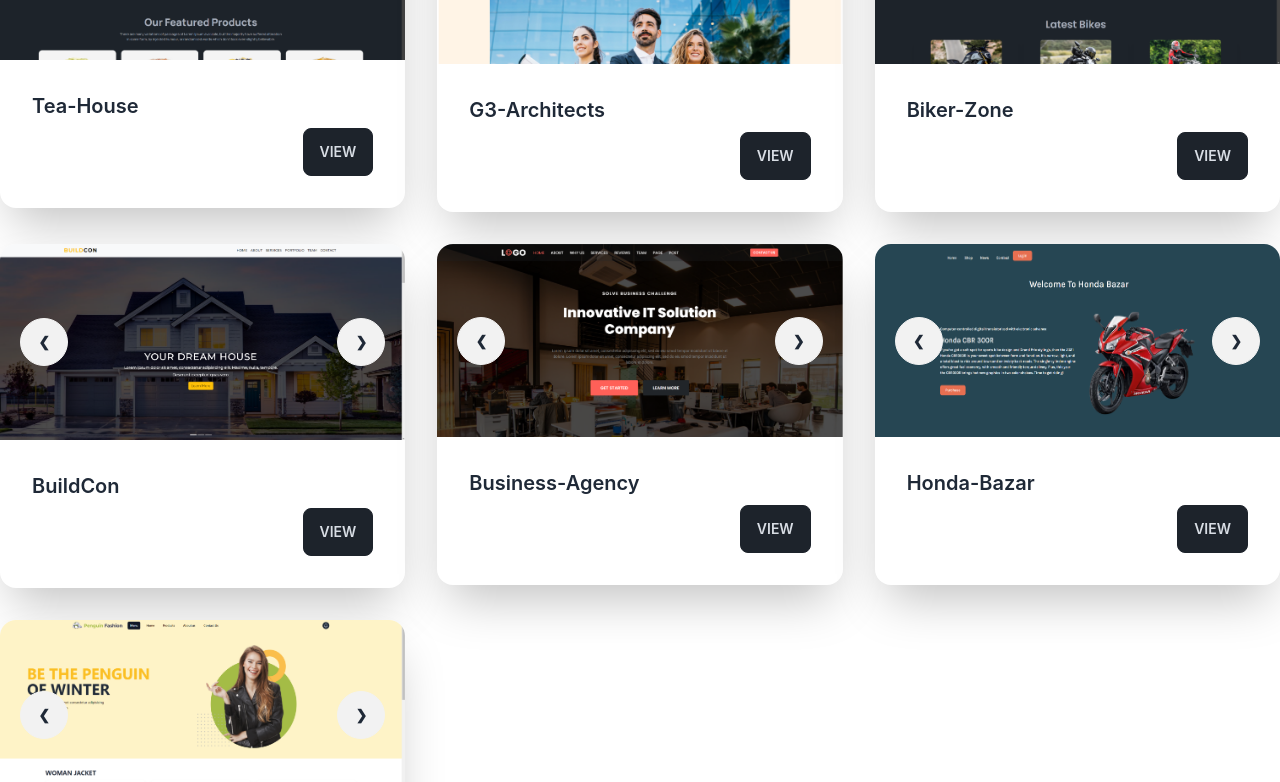
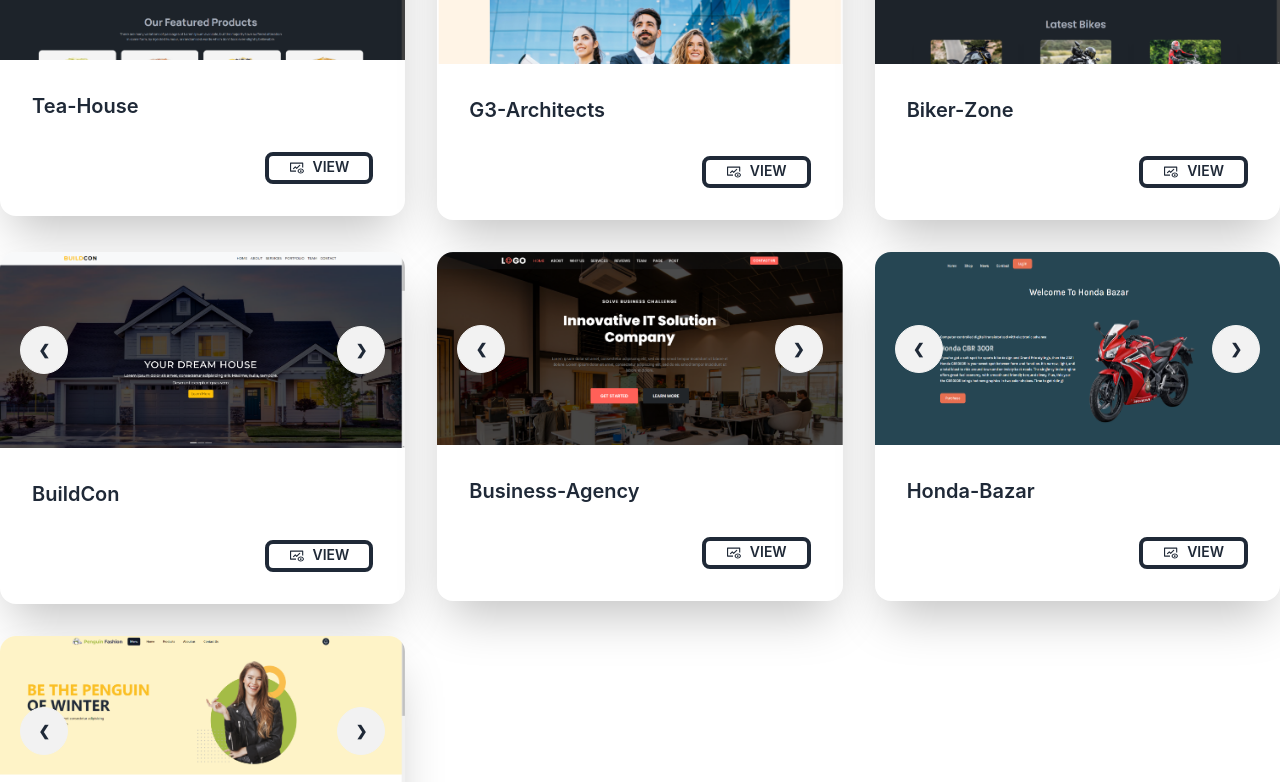
Before and after one commit to Sawom/Md_Abdur_Rashid, a React (Create React App) app: page /psd in a window 1280 px wide. Shown: the part 1540-2322 px from the top of the page. Built offline with nearby package versions, Linux system fonts and the light colour scheme.

Commit message:
button updated with icons

```diff
--- a/src/Components/Academic/Academic.js
+++ b/src/Components/Academic/Academic.js
@@ -8,6 +8,7 @@ import ac6 from '../../images/academic/ac6.png';
 import ac7 from '../../images/academic/ac7.png';
 import ac8 from '../../images/academic/ac8.png';
 import ac9 from '../../images/academic/ac9.jpg';
+
 
 const Academic = () => {
     return (
--- a/src/Components/Home/About/About.js
+++ b/src/Components/Home/About/About.js
@@ -2,8 +2,6 @@ import React from 'react';
 import Me from '../../../images/cvpics.png'
 import './About.css';
 import { FaDownload } from 'react-icons/fa';
-
-
 
 const About = () => {
     return (
--- a/src/Components/Mern/Mern.js
+++ b/src/Components/Mern/Mern.js
@@ -5,6 +5,8 @@ import mern3 from '../../images/mern/arsTravels/mern3.png';
 import mern4 from '../../images/mern/arsTravels/mern4.png';
 import mern5 from '../../images/mern/arsTravels/mern5.png';
 import mern6 from '../../images/mern/arsTravels/mern6.png';
+import { AiOutlineFundView } from 'react-icons/ai';
+
 
 const Mern = () => {
     return (
@@ -47,7 +49,9 @@ const Mern = () => {
                                 <h2 className="card-title">ARS-Travels</h2>
                                 <div className="card-actions justify-end">
                                     <a href="https://toursite-44305.web.app/"  target="_blank" >
-                                        <button className="btn btn-active btn-neutral"> View</button>
+                                        <button className="btn btn-outline btn-sm border-4 mt-6">
+                                            <span className='flex px-2'><AiOutlineFundView className='mr-2' size={16} /> view  </span>
+                                        </button>
                                     </a>
                                 </div>
                             </div>
@@ -90,7 +94,9 @@ const Mern = () => {
                                 {/* <p>If a dog chews shoes whose shoes does he choose?</p> */}
                                 <div className="card-actions justify-end">
                                     <a href="https://ecommerceapp-f7c88.web.app/"  target="_blank" >
-                                        <button className="btn btn-active btn-neutral"> View</button>
+                                        <button className="btn btn-outline btn-sm border-4 mt-6">
+                                            <span className='flex px-2'><AiOutlineFundView className='mr-2' size={16} /> view  </span>
+                                        </button>
                                     </a>
                                 </div>
                             </div>
--- a/src/Components/PSDtoHTML/PSDtoHTML.js
+++ b/src/Components/PSDtoHTML/PSDtoHTML.js
@@ -20,6 +20,8 @@ import psd17 from '../../images/psd/psd17.png';
 import psd18 from '../../images/psd/psd18.png';
 import psd19 from '../../images/psd/psd19.png';
 import psd20 from '../../images/psd/psd20.png';
+import { AiOutlineFundView } from 'react-icons/ai';
+
 
 const PSDtoHTML = () => {
     return (
@@ -62,7 +64,9 @@ const PSDtoHTML = () => {
                                 <h2 className="card-title"> Tea-House </h2>
                                 <div className="card-actions justify-end">
                                     <a href="https://sawom.github.io/Tea-House-ph/"  target="_blank" >
-                                        <button className="btn btn-active btn-neutral"> View</button>
+                                        <button className="btn btn-outline btn-sm border-4 mt-6">
+                                            <span className='flex px-2'><AiOutlineFundView className='mr-2' size={16} /> view  </span>
+                                        </button>
                                     </a>
                                 </div>
                             </div>
@@ -104,7 +108,9 @@ const PSDtoHTML = () => {
                                 <h2 className="card-title">G3-Architects</h2>
                                 <div className="card-actions justify-end">
                                     <a href="https://sawom.github.io/G3-Architects-ph/"  target="_blank" >
-                                        <button className="btn btn-active btn-neutral"> View</button>
+                                        <button className="btn btn-outline btn-sm border-4 mt-6">
+                                            <span className='flex px-2'><AiOutlineFundView className='mr-2' size={16} /> view  </span>
+                                        </button>
                                     </a>
                                 </div>
                             </div>
@@ -146,7 +152,9 @@ const PSDtoHTML = () => {
                                 <h2 className="card-title">Biker-Zone</h2>
                                 <div className="card-actions justify-end">
                                     <a href="https://sawom.github.io/Biker-Zone-ph/"  target="_blank" >
-                                        <button className="btn btn-active btn-neutral"> View</button>
+                                        <button className="btn btn-outline btn-sm border-4 mt-6">
+                                            <span className='flex px-2'><AiOutlineFundView className='mr-2' size={16} /> view  </span>
+                                        </button>
                                     </a>
                                 </div>
                             </div>
@@ -188,7 +196,9 @@ const PSDtoHTML = () => {
                                 <h2 className="card-title">BuildCon</h2>
                                 <div className="card-actions justify-end">
                                     <a href="https://sawom.github.io/BuildCon-ph/"  target="_blank" >
-                                        <button className="btn btn-active btn-neutral"> View</button>
+                                        <button className="btn btn-outline btn-sm border-4 mt-6">
+                                            <span className='flex px-2'><AiOutlineFundView className='mr-2' size={16} /> view  </span>
+                                        </button>
                                     </a>
                                 </div>
                             </div>
@@ -230,7 +240,9 @@ const PSDtoHTML = () => {
                                 <h2 className="card-title">Business-Agency</h2>
                                 <div className="card-actions justify-end">
                                     <a href="https://sawom.github.io/Business-Agency-ph/"  target="_blank" >
-                                        <button className="btn btn-active btn-neutral"> View</button>
+                                        <button className="btn btn-outline btn-sm border-4 mt-6">
+                                            <span className='flex px-2'><AiOutlineFundView className='mr-2' size={16} /> view  </span>
+                                        </button>
                                     </a>
                                 </div>
                             </div>
@@ -272,7 +284,9 @@ const PSDtoHTML = () => {
                                 <h2 className="card-title">Honda-Bazar</h2>
                                 <div className="card-actions justify-end">
                                     <a href="https://sawom.github.io/WDPr8-Honda-Bazar/index.html"  target="_blank" >
-                                        <button className="btn btn-active btn-neutral"> View</button>
+                                        <button className="btn btn-outline btn-sm border-4 mt-6">
+                                            <span className='flex px-2'><AiOutlineFundView className='mr-2' size={16} /> view  </span>
+                                        </button>
                                     </a>
                                 </div>
                             </div>
@@ -307,7 +321,9 @@ const PSDtoHTML = () => {
                                 <h2 className="card-title">Penguin-Fashion</h2>
                                 <div className="card-actions justify-end">
                                     <a href="https://sawom.github.io/WDPr7-Penguin-Fashion/index.html"  target="_blank" >
-                                        <button className="btn btn-active btn-neutral"> View</button>
+                                        <button className="btn btn-outline btn-sm border-4 mt-6">
+                                            <span className='flex px-2'><AiOutlineFundView className='mr-2' size={16} /> view  </span>
+                                        </button>
                                     </a>
                                 </div>
                             </div>
--- a/src/Components/ReactProject/ReactProject.js
+++ b/src/Components/ReactProject/ReactProject.js
@@ -5,6 +5,8 @@ import react3 from '../../images/react/react3.png';
 import react4 from '../../images/react/react4.png';
 import react5 from '../../images/react/react5.png';
 import react6 from '../../images/react/react6.png';
+import { AiOutlineFundView } from 'react-icons/ai';
+
 
 const ReactProject = () => {
     return (
@@ -17,7 +19,9 @@ const ReactProject = () => {
                         <h2 className="card-title"> Auto Repair Services </h2>
                             <div className="card-actions justify-end">
                                 <a href="https://moduleten-f3434.web.app/"  target="_blank" >
-                                    <button className="btn btn-active btn-neutral"> View</button>
+                                    <button className="btn btn-outline btn-sm border-4 mt-6">
+                                        <span className='flex px-2'><AiOutlineFundView className='mr-2' size={16} /> view  </span>
+                                    </button>
                                 </a>
                             </div>
                     </div>
@@ -29,7 +33,9 @@ const ReactProject = () => {
                         <h2 className="card-title"> Ema-Jhon </h2>
                             <div className="card-actions justify-end">
                                 <a href="https://webproject-94b72.web.app/"  target="_blank" >
-                                    <button className="btn btn-active btn-neutral"> View</button>
+                                    <button className="btn btn-outline btn-sm border-4 mt-6">
+                                        <span className='flex px-2'><AiOutlineFundView className='mr-2' size={16} /> view  </span>
+                                    </button>
                                 </a>
                             </div>
                     </div>
@@ -41,7 +47,9 @@ const ReactProject = () => {
                         <h2 className="card-title"> Medi-Care-Medicine-Shop </h2>
                             <div className="card-actions justify-end">
                                 <a href="https://medicinesite.web.app/"  target="_blank" >
-                                    <button className="btn btn-active btn-neutral"> View</button>
+                                    <button className="btn btn-outline btn-sm border-4 mt-6">
+                                        <span className='flex px-2'><AiOutlineFundView className='mr-2' size={16} /> view  </span>
+                                    </button>
                                 </a>
                             </div>
                     </div>
@@ -53,7 +61,9 @@ const ReactProject = () => {
                         <h2 className="card-title"> EduCare </h2>
                             <div className="card-actions justify-end">
                                 <a href="https://elegant-sunshine-612c50.netlify.app/"  target="_blank" >
-                                    <button className="btn btn-active btn-neutral"> View</button>
+                                    <button className="btn btn-outline btn-sm border-4 mt-6">
+                                        <span className='flex px-2'><AiOutlineFundView className='mr-2' size={16} /> view  </span>
+                                    </button>
                                 </a>
                             </div>
                     </div>
@@ -65,7 +75,9 @@ const ReactProject = () => {
                         <h2 className="card-title"> Restaurant (SPA) </h2>
                             <div className="card-actions justify-end">
                                 <a href="https://zesty-lollipop-7b38b1.netlify.app/"  target="_blank" >
-                                    <button className="btn btn-active btn-neutral"> View</button>
+                                    <button className="btn btn-outline btn-sm border-4 mt-6">
+                                        <span className='flex px-2'><AiOutlineFundView className='mr-2' size={16} /> view  </span>
+                                    </button>
                                 </a>
                             </div>
                     </div>
@@ -77,7 +89,9 @@ const ReactProject = () => {
                         <h2 className="card-title"> DECATHLON-Sports-Shop (SPA) </h2>
                             <div className="card-actions justify-end">
                                 <a href="https://endearing-buttercream-ae39c4.netlify.app/"  target="_blank" >
-                                    <button className="btn btn-active btn-neutral"> View</button>
+                                    <button className="btn btn-outline btn-sm border-4 mt-6">
+                                        <span className='flex px-2'><AiOutlineFundView className='mr-2' size={16} /> view  </span>
+                                    </button>
                                 </a>
                             </div>
                     </div>
```
